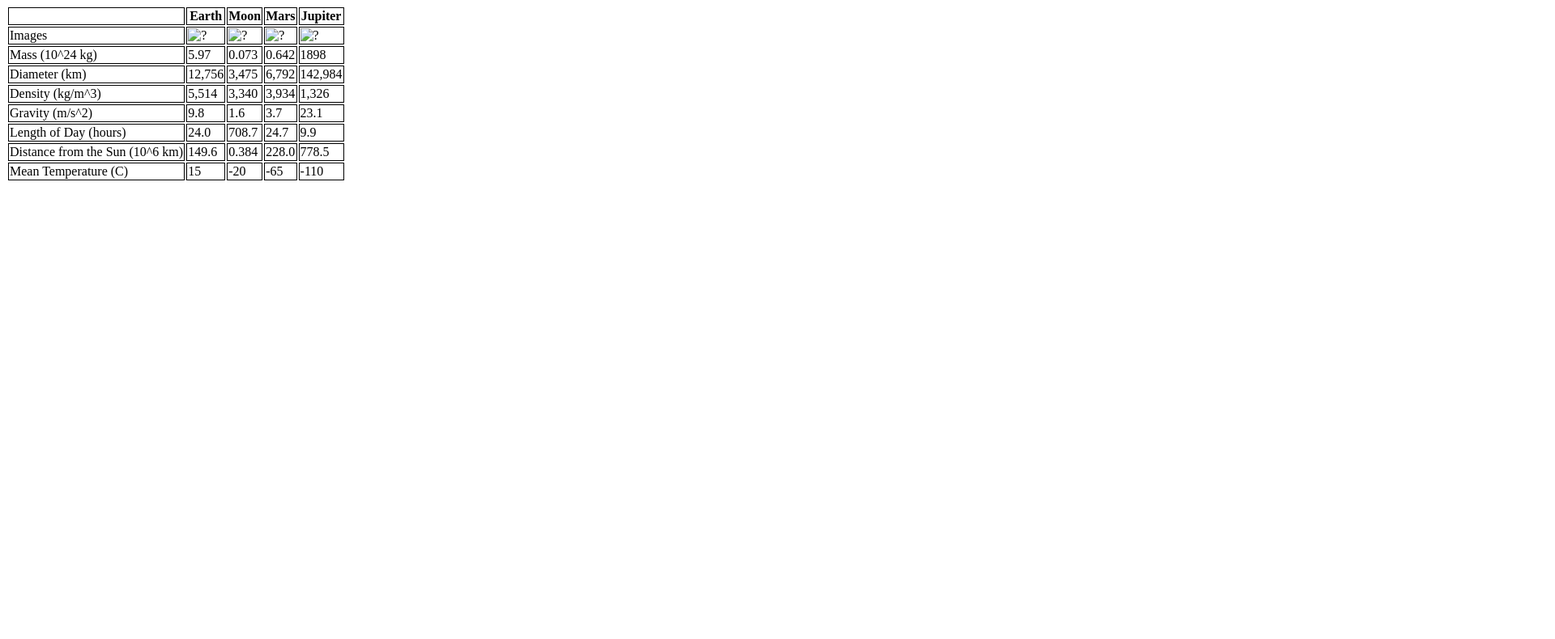
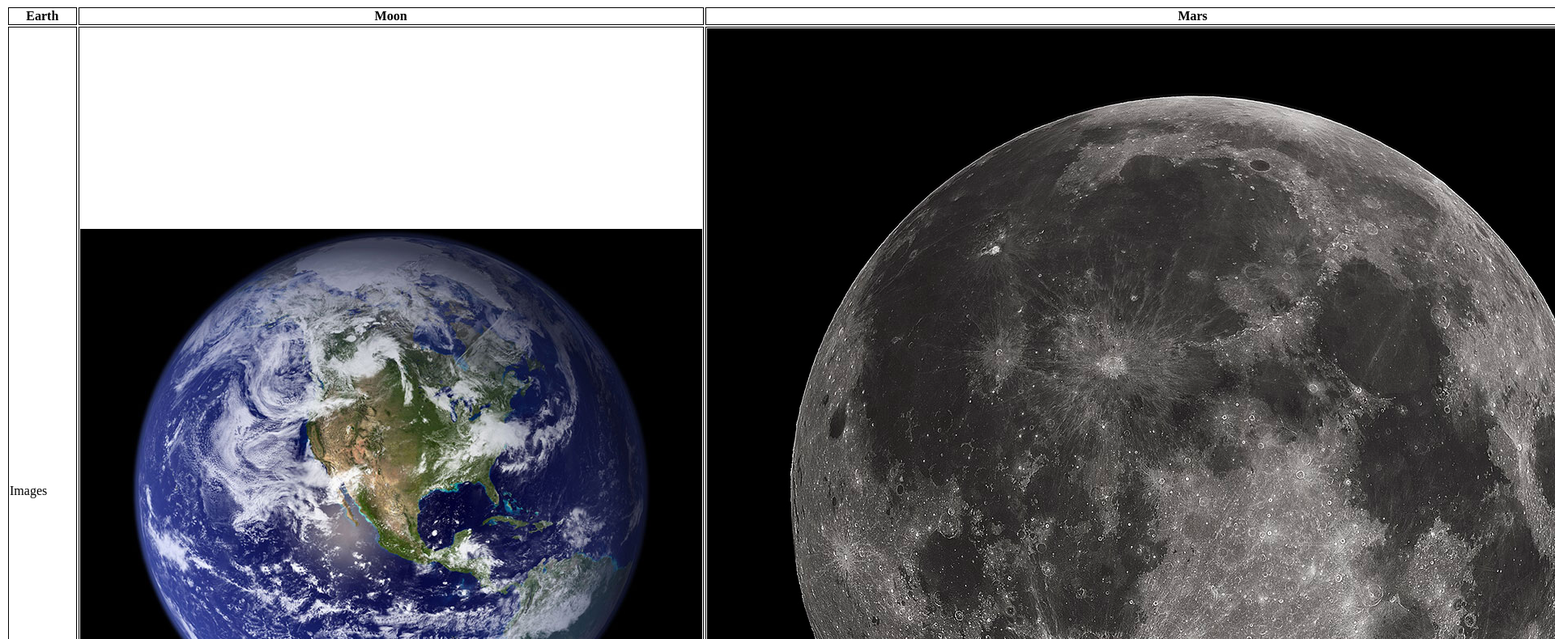
Before and after one commit to VictoriaVann/lab-07, a plain HTML site: page index.html in a window 1280 px wide. Shown: the part 73-863 px from the top of the page at 81% size, 1920 px wide, since content can reach past the window. Before the commit the page ends 800 px from the top, so only its background shows below. Drawn offline with Linux system fonts and the light colour scheme.

Commit message:
Updated photos in index.html

```diff
--- a/index.html
+++ b/index.html
@@ -9,7 +9,6 @@
   <h1>Planetary Fact Sheet</h1>
   <table id="planets">
     <tr>
-      <th></th>
       <th>Earth</th>
       <th>Moon</th>
       <th>Mars</th>
@@ -17,10 +16,10 @@
     </tr>
     <tr>
       <td>Images</td>
-      <td><img src="images/planet_1.png" alt="?"></td>
-      <td><img src="images/planet_2.png" alt="?"></td>
-      <td><img src="images/planet_3.png" alt="?"></td>
-      <td><img src="images/planet_4.png" alt="?"></td>
+      <td><img src="images/image_earth.jpeg" alt="earth in space"></td>
+      <td><img src="images/image_moon.jpeg" alt="moon in space"></td>
+      <td><img src="images/image_mars.webp" alt="mars in space"></td>
+      <td><img src="images/image_jupiter.jpeg" alt="jupiter in space"></td>
     </tr>
     <tr>
       <td>Mass (10^24 kg)</td>
```
